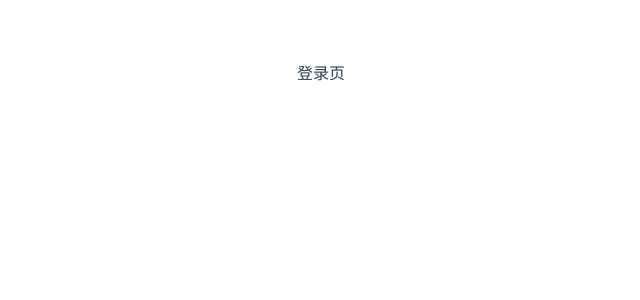
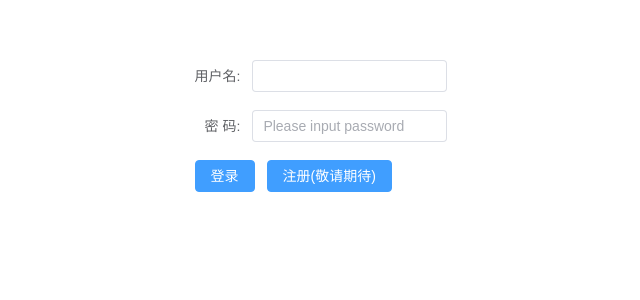
Before and after one commit to zhailianxing/vue3-big-zha-xie, a Vue app: page /login in a window 1280 px wide. Shown: the top 300 px of the page, without its empty margins (319-959 px from the left). Built offline with nearby package versions, Linux system fonts and the light colour scheme.

Commit message:
feat: 静态登录页

```diff
--- a/src/views/login/index.vue
+++ b/src/views/login/index.vue
@@ -1,10 +1,51 @@
 <template>
+    <div class="login">
+        <el-form :model="form" label-width="auto" style="max-width: 600px">
+        <el-form-item label="用户名:">
+            <el-input v-model="form.name" />
+        </el-form-item>
+        <el-form-item label="密 码:">
+            <el-input v-model="form.pwd" type="password" placeholder="Please input password" show-password/>
+        </el-form-item>
+        <el-form-item>
+            <el-button type="primary" @click="onSubmit">登录</el-button>
+            <el-button type="primary">注册(敬请期待)</el-button>
+        </el-form-item>
+        </el-form>
+    </div>
+  </template>
 
-登录页
-</template>
+  <script setup>
+  import { reactive } from 'vue'
 
+  // do not use same name with ref
+  const form = reactive({
+    name: '',
+    region: '',
+    date1: '',
+    date2: '',
+    delivery: false,
+    type: [],
+    resource: '',
+    desc: '',
+  })
 
-<script setup>
+  const onSubmit = () => {
+    console.log('submit!')
+  }
+  </script>
 
+<style scoped>
+/*
+水平居中：margin: auto，适用于块级元素，需要父元素设置宽度。
+水平垂直居中：使用 position + transform 或 Flexbox 是更现代和简便的做法。
 
-</script>
+margin: auto 会使浏览器自动计算剩余的水平空间，并将其平均分配到元素的左右两侧。
+如果没有设置宽度，元素会默认占据 100% 的父容器宽度，因此不会有多余的空间用于水平居中。
+*/
+.login {
+    width: 20%;   /* 明确宽度 */
+    margin: 0 auto;
+}
+
+</style>
```
